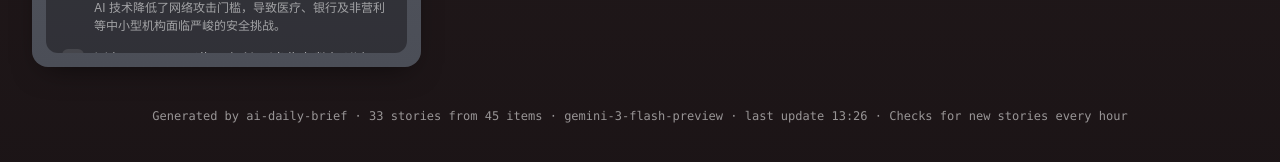
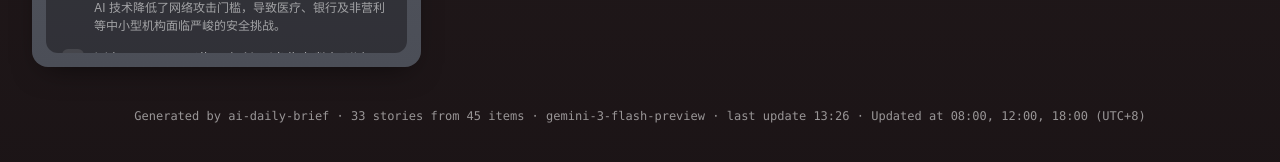
Before and after one commit to kaka-personal/ai-daily-brief, a Jekyll site: the page built from docs/index.md, in a window 1280 px wide and 900 px high, scrolled down 860 px. Shown: the part 734-896 px from the top of the window. Built offline with Jekyll 4.4.1, drawn with Linux system fonts in a browser that asks for light colours; our own code applies the rules of GitHub Pages for plain Markdown files.

Commit message:
feat: run the chain at 08:00, 12:00 and 18:00 Beijing time
The next job waits until the next slot; gaps longer than 5.5 hours are
bridged by wait-only runs because jobs are capped at 6 hours. Only the
brief job is serialized, so manual runs are no longer blocked by a
waiting chain.

Co-Authored-By: Claude Opus 5.5 <noreply@anthropic.com>

```diff
--- a/docs/_layouts/default.html
+++ b/docs/_layouts/default.html
@@ -35,7 +35,7 @@
     {{ content }}
   </main>
 
-  <footer class="footer" id="footer">Checks for new stories every hour · GitHub Actions + Pages</footer>
+  <footer class="footer" id="footer">Updated at 08:00, 12:00, 18:00 (UTC+8) · GitHub Actions + Pages</footer>
 
   <dialog class="modal" id="modal">
     <article class="modal-box">
@@ -156,7 +156,7 @@
           card.appendChild(panel);
           board.appendChild(card);
         });
-        document.getElementById("footer").textContent = brief.footer + " · Checks for new stories every hour";
+        document.getElementById("footer").textContent = brief.footer + " · Updated at 08:00, 12:00, 18:00 (UTC+8)";
         board.classList.add("ready");
       }
 
```
Also changed, not shown: .github/workflows/daily-brief.yml, README.md.
